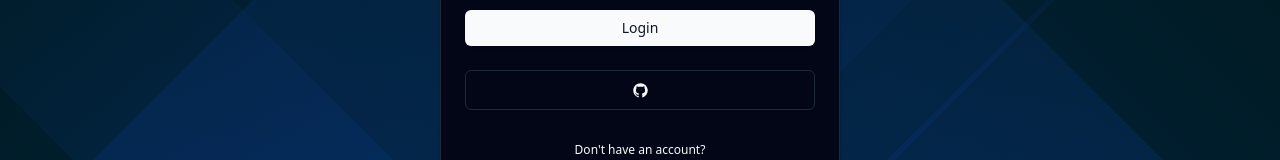
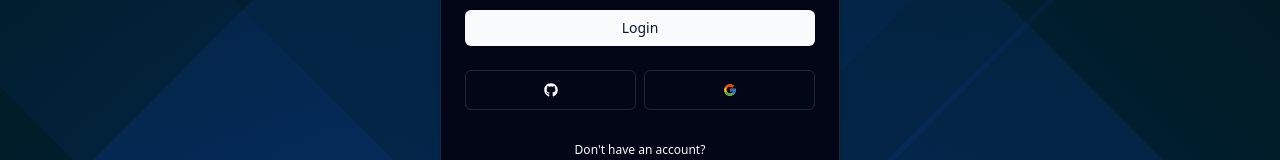
Before and after one commit to iamsuudi/dalo-drive, a Next.js app: page /auth/login in a window 1280 px wide. Shown: the part 532-692 px from the top of the page. Built offline with nearby package versions, Linux system fonts and the light colour scheme; no server answers.

Commit message:
Add github and google 0Auth

```diff
--- a/app/auth/social.tsx
+++ b/app/auth/social.tsx
@@ -1,13 +1,33 @@
 "use client";
 
+import { signIn } from "next-auth/react";
 import { Button } from "@/components/ui/button";
-import { GitHubLogoIcon } from "@radix-ui/react-icons";
+import { FaGithub } from "react-icons/fa";
+import { FcGoogle } from "react-icons/fc";
+import { DEFAULT_LOGIN_REDIRECT } from "@/routes";
 
 export default function Social() {
+	const clickHandler = (provider: "google" | "github") => {
+		signIn(provider, {
+			callbackUrl: DEFAULT_LOGIN_REDIRECT,
+		});
+	};
+
 	return (
 		<div className="flex items-center w-full gap-x-2">
-			<Button size={"lg"} variant={"outline"} className="w-full" onClick={() => {}}>
-				<GitHubLogoIcon />
+			<Button
+				size={"lg"}
+				variant={"outline"}
+				className="w-full"
+				onClick={() => clickHandler("github")}>
+				<FaGithub />
+			</Button>
+			<Button
+				size={"lg"}
+				variant={"outline"}
+				className="w-full"
+				onClick={() => clickHandler("github")}>
+				<FcGoogle />
 			</Button>
 		</div>
 	);
--- a/auth.config.ts
+++ b/auth.config.ts
@@ -2,11 +2,22 @@ import type { NextAuthConfig } from "next-auth";
 import bcrypt from "bcryptjs";
 
 import Credentials from "next-auth/providers/credentials";
+import Github from "next-auth/providers/github";
+import Google from "next-auth/providers/google";
+
 import { LoginSchema } from "./schemas";
 import { getUserByEmail } from "./data/user";
 
 export default {
 	providers: [
+		Github({
+			clientId: process.env.GITHUB_CLIENT_ID,
+			clientSecret: process.env.GITHUB_CLIENT_SECRET,
+		}),
+		Google({
+			clientId: process.env.GOOGLE_CLIENT_ID,
+			clientSecret: process.env.GOOGLE_CLIENT_SECRET,
+		}),
 		Credentials({
 			async authorize(credentials) {
 				const validatedFields = LoginSchema.safeParse(credentials);
--- a/auth.ts
+++ b/auth.ts
@@ -3,7 +3,7 @@ import { PrismaAdapter } from "@auth/prisma-adapter";
 
 import authConfig from "@/auth.config";
 import { prisma } from "@/lib/db";
-import { getUserById } from "./data/user";
+import { getUserById } from "@/data/user";
 import { UserRole } from "@prisma/client";
 
 export const {
@@ -12,6 +12,14 @@ export const {
 	signIn,
 	signOut,
 } = NextAuth({
+	events: {
+		async linkAccount({ user }) {
+			await prisma.user.update({
+				where: { id: user.id },
+				data: { emailVerified: new Date() },
+			});
+		},
+	},
 	callbacks: {
 		async session({ session, token }) {
 			if (session?.user && token?.role) {
--- a/components/NavBar.tsx
+++ b/components/NavBar.tsx
@@ -17,6 +17,7 @@ import {
 } from "lucide-react";
 import Link from "next/link";
 import SignoutWrapper from "./signout-wrapper";
+import Image from "next/image";
 
 async function NavBar() {
 	const session = await auth();
@@ -57,7 +58,11 @@ async function NavBar() {
 			<DropdownMenu>
 				<DropdownMenuTrigger asChild className="outline-none lg:hidden">
 					<button>
-						<Menu />
+						{session ? (
+							<Image src={session.user?.image || ""} alt="" width={32} height={32} className="rounded-full bg-slate-300" />
+						) : (
+							<Menu />
+						)}
 					</button>
 				</DropdownMenuTrigger>
 				<DropdownMenuContent className="w-56 mr-10">
@@ -79,10 +84,17 @@ async function NavBar() {
 					</DropdownMenuItem>
 					<DropdownMenuSeparator />
 					<DropdownMenuItem>
-						<SignoutWrapper>
-							<LogIn className="mr-2 h-4 w-4" />
-							<button>Sign Up</button>
-						</SignoutWrapper>
+						{session ? (
+							<SignoutWrapper>
+								<LogIn className="mr-2 h-4 w-4" />
+								<button>Sign Out</button>
+							</SignoutWrapper>
+						) : (
+							<Link href={"/auth/login"} className="flex">
+								<LogIn className="mr-2 h-4 w-4" />
+								<button>Sign In</button>
+							</Link>
+						)}
 					</DropdownMenuItem>
 				</DropdownMenuContent>
 			</DropdownMenu>
--- a/next.config.mjs
+++ b/next.config.mjs
@@ -1,4 +1,15 @@
 /** @type {import('next').NextConfig} */
-const nextConfig = {};
+const nextConfig = {
+	images: {
+		remotePatterns: [
+			{
+				protocol: "https",
+				hostname: "**.githubusercontent.com",   // Allow any subdomain
+				port: "",
+				pathname: "/**",    // Allow any path
+			},
+		],
+	},
+};
 
 export default nextConfig;
--- a/package.json
+++ b/package.json
@@ -30,6 +30,7 @@
     "react-dom": "^18",
     "react-dropzone": "^14.2.3",
     "react-hook-form": "^7.52.2",
+    "react-icons": "^5.3.0",
     "sonner": "^1.5.0",
     "tailwind-merge": "^2.5.2",
     "tailwindcss-animate": "^1.0.7",
```
Also changed, not shown: next.config.ts (added), 1 other file (tests, documents, lock files or other folders).
